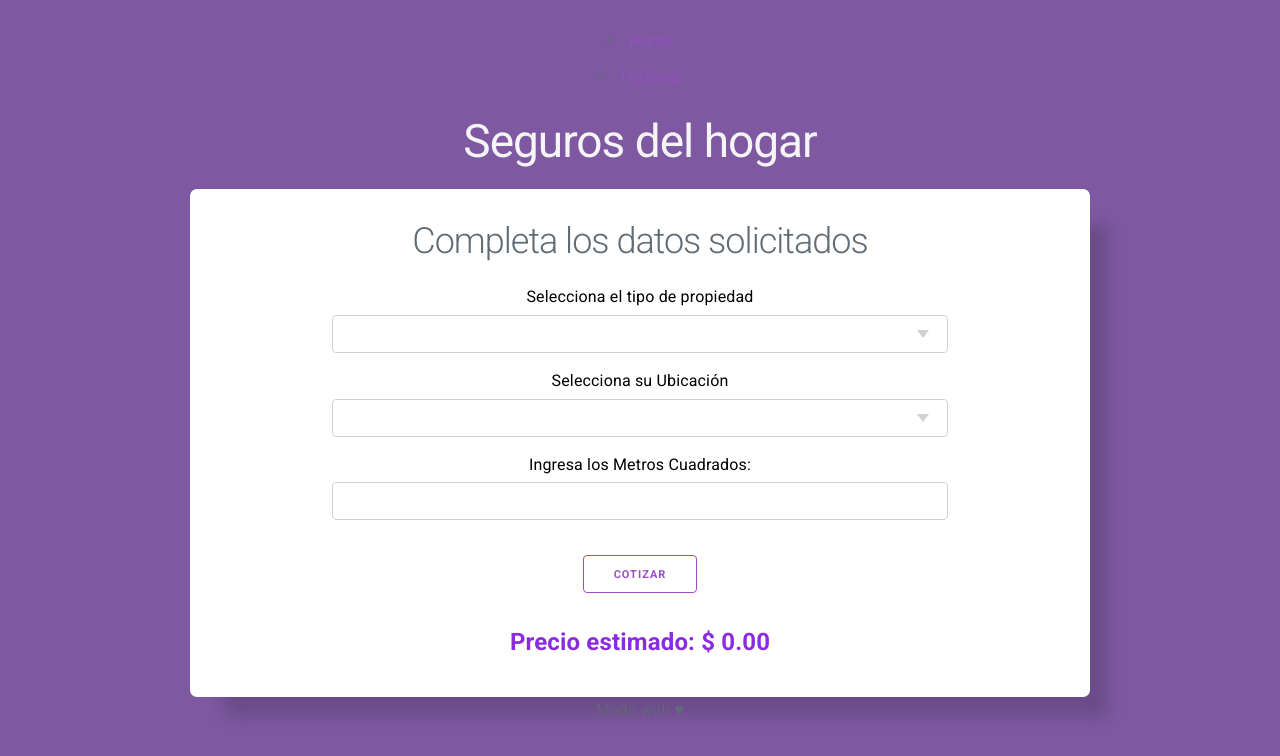
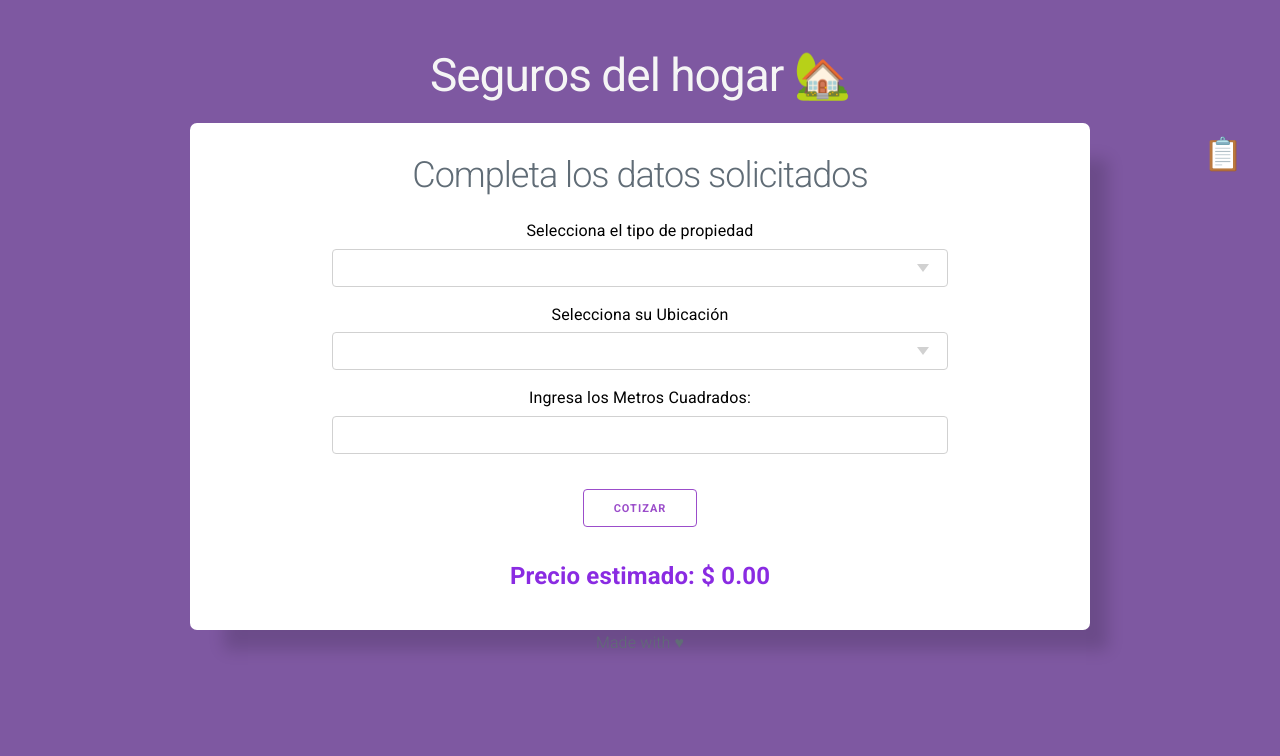
Before and after one commit to Elithne/PROYECTOINTEGRADOR-REACT, a React (Vite) app: page / in a window 1280 px wide. Shown: the top 756 px of the page. Built offline with nearby package versions, Linux system fonts and the light colour scheme; a small style sheet from the web is missing.

Commit message:
added stuff

```diff
--- a/src/Home.jsx
+++ b/src/Home.jsx
@@ -1,19 +1,23 @@
-import Header from "./Header";
+import { Link } from "react-router-dom"
+import Propiedad from "./Propiedad";
+import Ubicacion from "./Ubicacion";
+import Metros from "./Metros";
+import Button from "./Button";
 import Footer from "./Footer";
-import Selector from "./Selector";
-import Button from "./Button";
 
 function Home(){
     return(
         <>
-        <Header></Header>
-        <h1 className="center separador">Seguros del hogar</h1>
+        <header>
+            <h1 className="center separador">Seguros del hogar 🏡</h1>
+            <div className="historial"><Link to="/Historial"><span title="Ver Historial">📋</span></Link>
+        </div>
+            </header>
         <div className=" center div-cotizador">
             <h2 className="center separador">Completa los datos solicitados</h2>
-            <Selector texto="Selecciona el tipo de propiedad" labelSeleccionado="propiedad" idSeleccionado="propiedad"></Selector>
-            <Selector texto="Selecciona su Ubicación" labelSeleccionado="ubicacion" idSeleccionado="ubicacion"></Selector>
-            <label htmlFor="metros2">Ingresa los Metros Cuadrados:</label>
-            <input type="number" id="metros2" min="20" max="500" required/>
+            <Propiedad></Propiedad>
+            <Ubicacion></Ubicacion>
+            <Metros></Metros>
             <Button texto="Cotizar"></Button>
             <div className="center separador">
                 <p className="importe">Precio estimado: $ <span id="valorPoliza">0.00</span><span className="guardar ocultar" title="Guardar en historial">owo</span></p>
--- /dev/null
+++ b/src/Metros.jsx
@@ -0,0 +1,10 @@
+function Metros(){
+    return(
+        <>
+            <label htmlFor="metros2">Ingresa los Metros Cuadrados:</label>
+            <input type="number" id="metros2" min="20" max="500" required/>
+        </>
+    )
+}
+
+export default Metros;
--- /dev/null
+++ b/src/Propiedad.jsx
@@ -0,0 +1,8 @@
+import Selector from './Selector';
+
+ function Propiedad(){
+    return(
+        <Selector texto="Selecciona el tipo de propiedad" labelSeleccionado="propiedad" idSeleccionado="propiedad"></Selector>
+    )
+}
+export default Propiedad;
--- /dev/null
+++ b/src/Ubicacion.jsx
@@ -0,0 +1,8 @@
+import Selector from './Selector';
+
+function Ubicacion(){
+    return(
+        <Selector texto="Selecciona su Ubicación" labelSeleccionado="ubicacion" idSeleccionado="ubicacion"></Selector>
+    )
+}
+export default Ubicacion;
```
